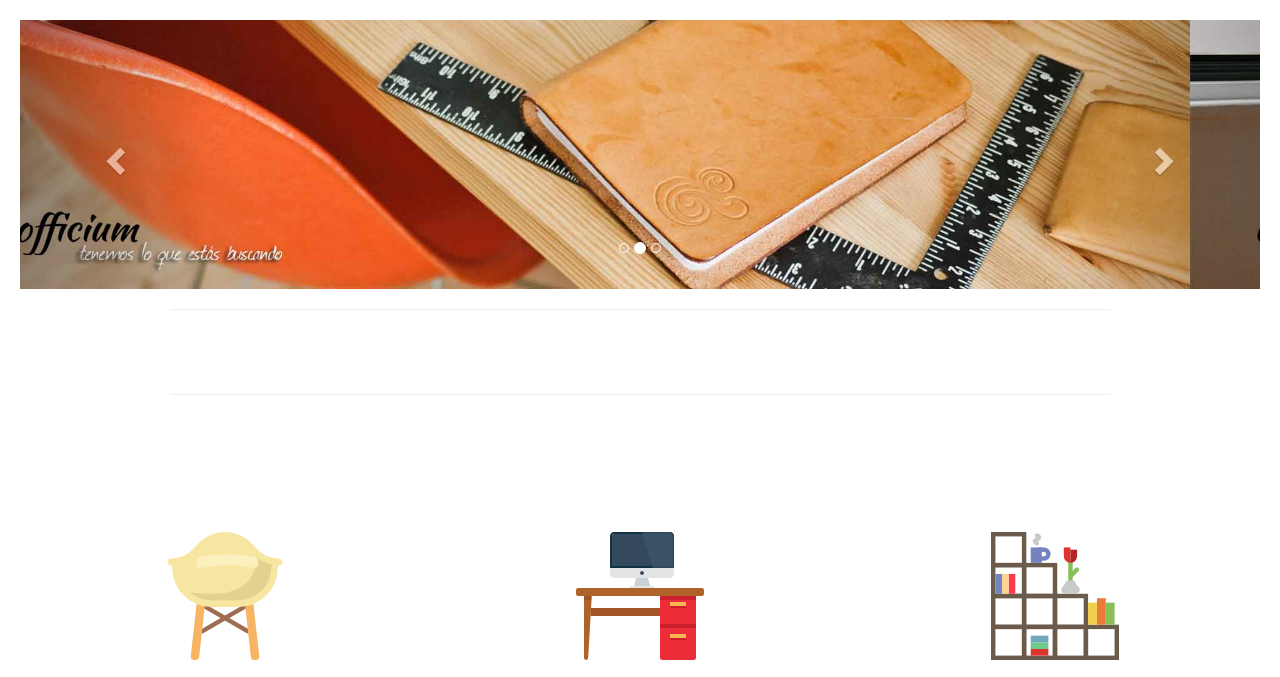
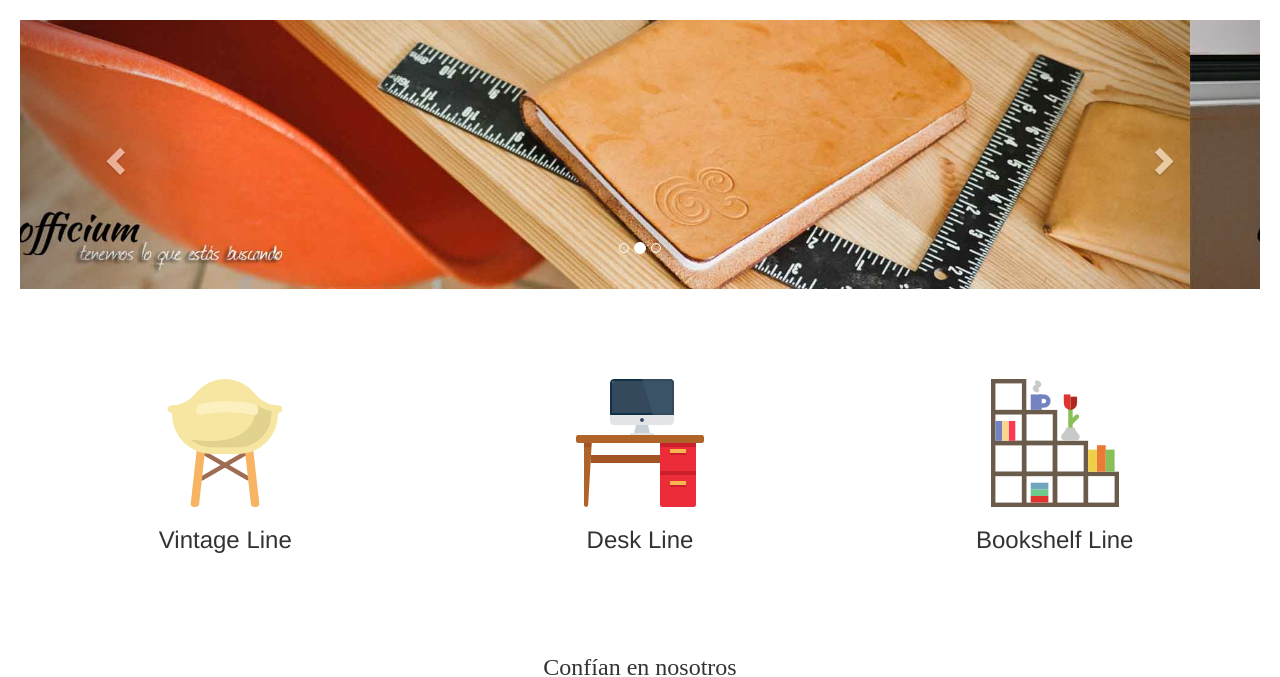
Before and after one commit to antonioTrujillo/Furniture, a plain HTML site: page index.html in a window 1280 px wide. Shown: the part 117-794 px from the top of the page. Drawn offline with nearby package versions, Linux system fonts and the light colour scheme.

Commit message:
home modified

```diff
--- a/templates/home.html
+++ b/templates/home.html
@@ -28,17 +28,7 @@
         </div>
     </div>
 </div>
-    <div class="wrap">
-        <div class="container">
-                <div class="row">
-                    <div class="span12">
-                        <p class="description">
-                            {{categorie.description}}
-                        </p>
-                    </div>
-                </div>
-            </div>
-        </div>
+
         <div class="row welcome_block">
         <ng-photos ng-repeat="photo in categorie.photos">
         </ng-photos>
```
